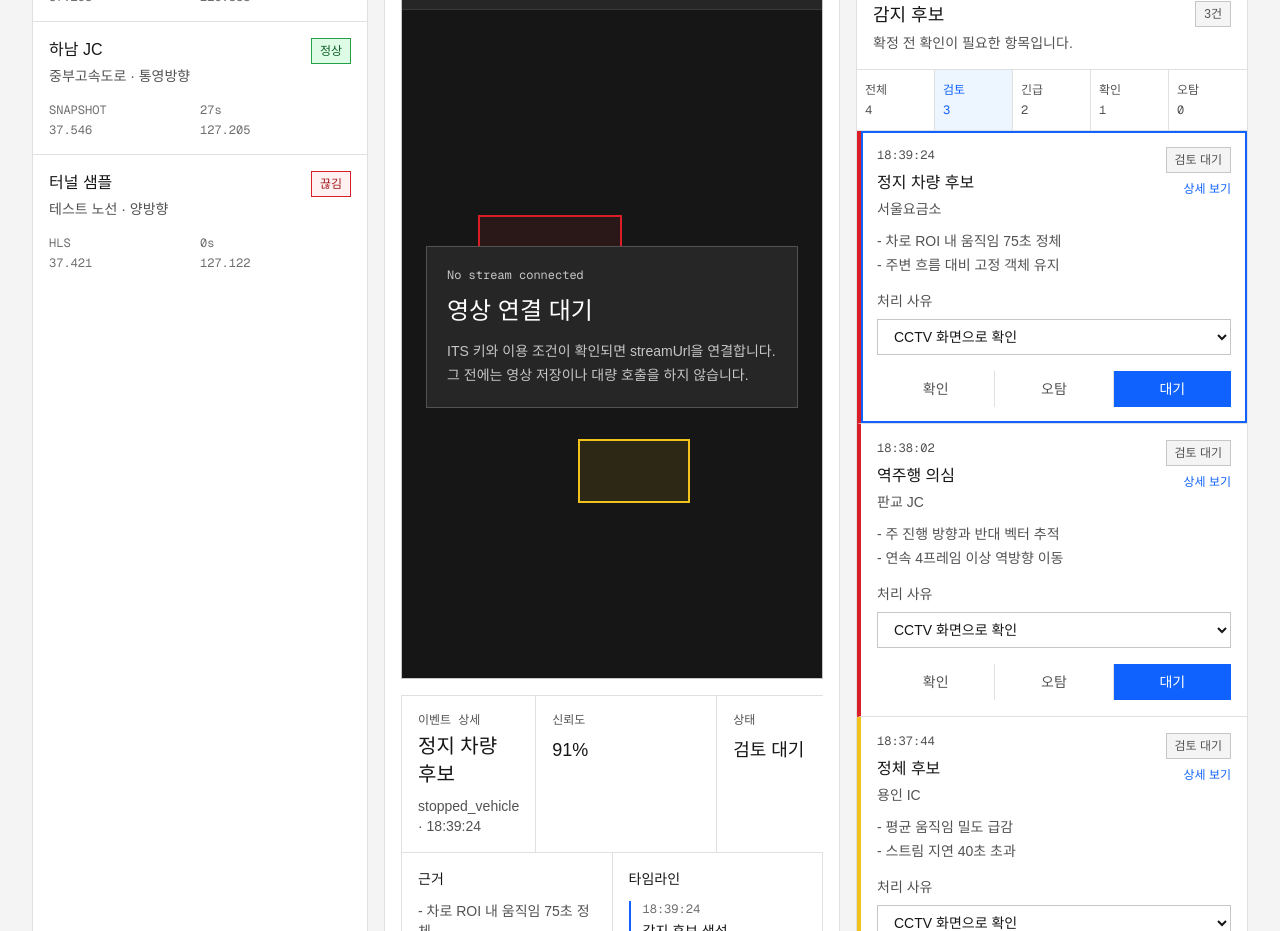
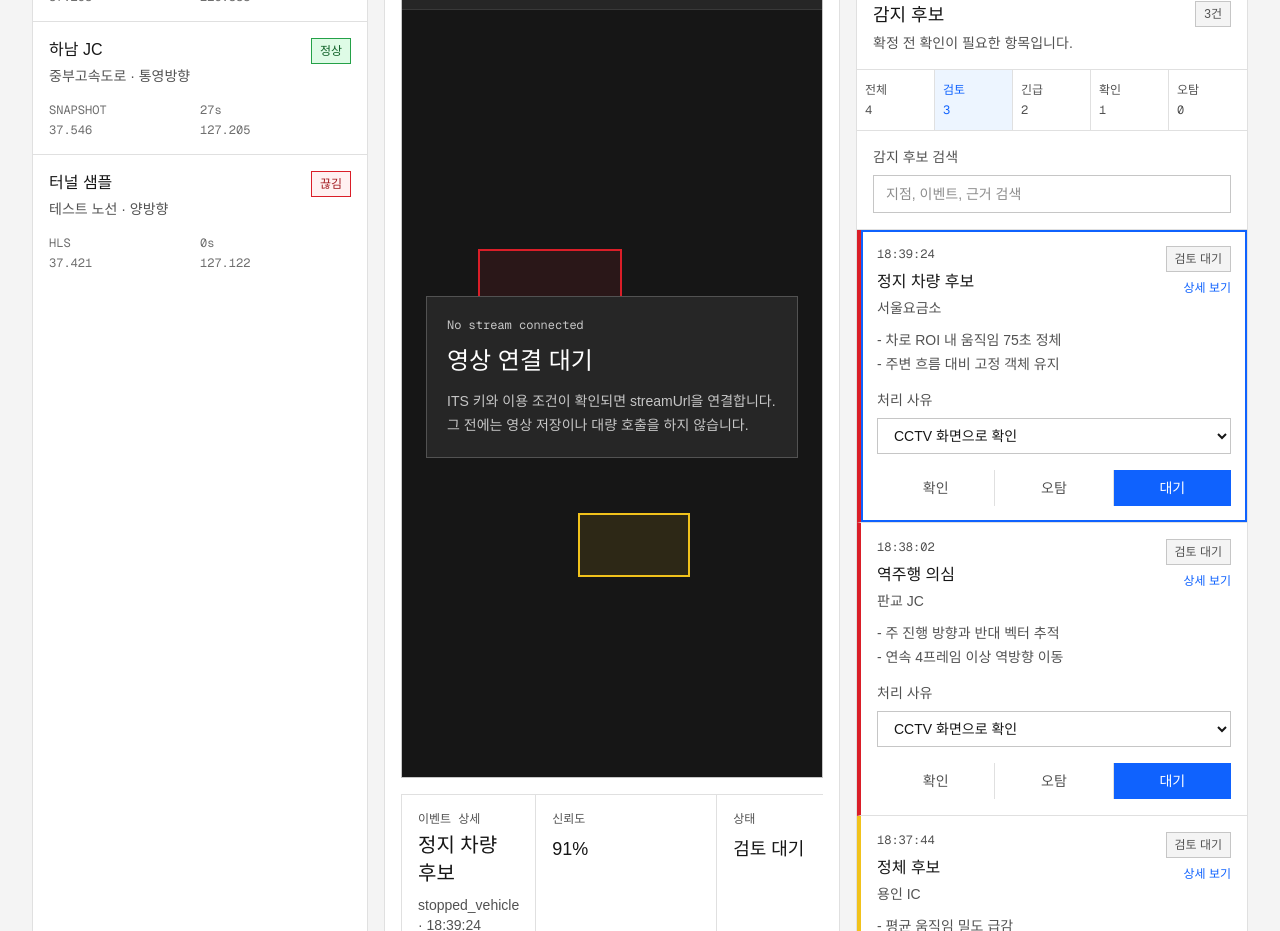
Before and after one commit to jikwon-labs/highway-cctv, a Next.js app: page / in a window 1280 px wide. Shown: the part 980-1911 px from the top of the page. Built offline with nearby package versions, Linux system fonts and the light colour scheme.

Commit message:
feat: add event queue search

```diff
--- a/src/components/control-room-dashboard.tsx
+++ b/src/components/control-room-dashboard.tsx
@@ -27,6 +27,7 @@ import {
   buildEventTimeline,
   filterEventQueue,
   getNextSelectedEventId,
+  searchEventQueue,
   type EventQueueFilter,
   type EventTimelineItem,
 } from "@/lib/event-workflow";
@@ -133,6 +134,7 @@ export function ControlRoomDashboard({
   const [selectedEventId, setSelectedEventId] = useState(() => getNextSelectedEventId(initialEvents));
   const [statusFilter, setStatusFilter] = useState<FeedStatusFilter>("all");
   const [eventQueueFilter, setEventQueueFilter] = useState<EventQueueFilter>("needs_review");
+  const [eventSearchQuery, setEventSearchQuery] = useState("");
   const [apiStatus, setApiStatus] = useState("mock 데이터 사용 중");
   const [isRefreshing, setIsRefreshing] = useState(false);
   const [reviewReasonByEventId, setReviewReasonByEventId] = useState<Record<string, string>>({});
@@ -146,8 +148,8 @@ export function ControlRoomDashboard({
   const selectedFeedEvents = selectedFeed ? getEventsForFeed(events, selectedFeed.id) : [];
   const eventQueueSummary = useMemo(() => buildEventQueueSummary(events), [events]);
   const visibleQueueEvents = useMemo(
-    () => filterEventQueue(events, eventQueueFilter),
-    [events, eventQueueFilter],
+    () => searchEventQueue(filterEventQueue(events, eventQueueFilter), feeds, eventSearchQuery),
+    [events, eventQueueFilter, eventSearchQuery, feeds],
   );
   const priorityEvents = getTopPriorityEvents(visibleQueueEvents, 4);
   const selectedEvent = priorityEvents.find((event) => event.id === selectedEventId) ?? priorityEvents[0];
@@ -167,9 +169,16 @@ export function ControlRoomDashboard({
   }
 
   function handleEventQueueFilterChange(nextFilter: EventQueueFilter) {
-    const nextEvents = filterEventQueue(events, nextFilter);
+    const nextEvents = searchEventQueue(filterEventQueue(events, nextFilter), feeds, eventSearchQuery);
 
     setEventQueueFilter(nextFilter);
+    setSelectedEventId((currentEventId) => getNextSelectedEventId(nextEvents, currentEventId));
+  }
+
+  function handleEventSearchChange(nextQuery: string) {
+    const nextEvents = searchEventQueue(filterEventQueue(events, eventQueueFilter), feeds, nextQuery);
+
+    setEventSearchQuery(nextQuery);
     setSelectedEventId((currentEventId) => getNextSelectedEventId(nextEvents, currentEventId));
   }
 
@@ -259,7 +268,9 @@ export function ControlRoomDashboard({
             events={priorityEvents}
             eventQueueFilter={eventQueueFilter}
             eventQueueSummary={eventQueueSummary}
+            eventSearchQuery={eventSearchQuery}
             onEventQueueFilterChange={handleEventQueueFilterChange}
+            onEventSearchChange={handleEventSearchChange}
             selectedEventId={selectedEvent?.id ?? ""}
             onSelectEvent={setSelectedEventId}
             feeds={feeds}
@@ -622,7 +633,9 @@ function RightRail({
   events,
   eventQueueFilter,
   eventQueueSummary,
+  eventSearchQuery,
   onEventQueueFilterChange,
+  onEventSearchChange,
   selectedEventId,
   onSelectEvent,
   feeds,
@@ -636,7 +649,9 @@ function RightRail({
   events: DetectionEvent[];
   eventQueueFilter: EventQueueFilter;
   eventQueueSummary: Record<EventQueueFilter, number>;
+  eventSearchQuery: string;
   onEventQueueFilterChange: (filter: EventQueueFilter) => void;
+  onEventSearchChange: (query: string) => void;
   selectedEventId: string;
   onSelectEvent: (eventId: string) => void;
   feeds: CctvFeed[];
@@ -652,7 +667,9 @@ function RightRail({
         events={events}
         eventQueueFilter={eventQueueFilter}
         eventQueueSummary={eventQueueSummary}
+        eventSearchQuery={eventSearchQuery}
         onEventQueueFilterChange={onEventQueueFilterChange}
+        onEventSearchChange={onEventSearchChange}
         selectedEventId={selectedEventId}
         onSelectEvent={onSelectEvent}
         feeds={feeds}
@@ -789,7 +806,9 @@ function EventPanel({
   events,
   eventQueueFilter,
   eventQueueSummary,
+  eventSearchQuery,
   onEventQueueFilterChange,
+  onEventSearchChange,
   selectedEventId,
   onSelectEvent,
   feeds,
@@ -800,7 +819,9 @@ function EventPanel({
   events: DetectionEvent[];
   eventQueueFilter: EventQueueFilter;
   eventQueueSummary: Record<EventQueueFilter, number>;
+  eventSearchQuery: string;
   onEventQueueFilterChange: (filter: EventQueueFilter) => void;
+  onEventSearchChange: (query: string) => void;
   selectedEventId: string;
   onSelectEvent: (eventId: string) => void;
   feeds: CctvFeed[];
@@ -827,6 +848,17 @@ function EventPanel({
           </button>
         ))}
       </div>
+
+      <label className="block border-b border-[#e0e0e0] p-4 text-sm text-[#525252]">
+        감지 후보 검색
+        <input
+          className="mt-2 w-full border border-[#c6c6c6] bg-white px-3 py-2 text-sm text-[#161616] placeholder:text-[#8d8d8d]"
+          placeholder="지점, 이벤트, 근거 검색"
+          type="search"
+          value={eventSearchQuery}
+          onChange={(event) => onEventSearchChange(event.target.value)}
+        />
+      </label>
 
       <div>
         {events.length === 0 ? (
--- a/src/lib/event-workflow.ts
+++ b/src/lib/event-workflow.ts
@@ -1,4 +1,4 @@
-import { getTopPriorityEvents, type DetectionEvent, type ReviewStatus } from "./cctv";
+import { getTopPriorityEvents, type CctvFeed, type DetectionEvent, type ReviewStatus } from "./cctv";
 import type { ReviewHistoryEntry } from "./review-history";
 
 export type EventQueueFilter = "all" | "needs_review" | "critical" | "confirmed" | "dismissed";
@@ -79,6 +79,44 @@ export function buildEventQueueSummary(events: DetectionEvent[]): EventQueueSumm
   };
 }
 
+export function searchEventQueue(
+  events: DetectionEvent[],
+  feeds: CctvFeed[],
+  query: string,
+): DetectionEvent[] {
+  const normalizedQuery = normalizeSearchText(query);
+
+  if (!normalizedQuery) {
+    return events;
+  }
+
+  const feedById = new Map(feeds.map((feed) => [feed.id, feed]));
+
+  return events.filter((event) => {
+    const feed = feedById.get(event.feedId);
+    const searchableText = normalizeSearchText(
+      [
+        event.label,
+        event.type,
+        event.detectedAt,
+        ...event.evidence,
+        feed?.name,
+        feed?.route,
+        feed?.direction,
+        feed?.location,
+      ]
+        .filter(Boolean)
+        .join(" "),
+    );
+
+    return searchableText.includes(normalizedQuery);
+  });
+}
+
+function normalizeSearchText(value: string): string {
+  return value.trim().toLowerCase();
+}
+
 function formatHistoryTime(value: string): string {
   const date = new Date(value);
 
```
Also changed, not shown: 3 other files (tests, documents, lock files or other folders).
